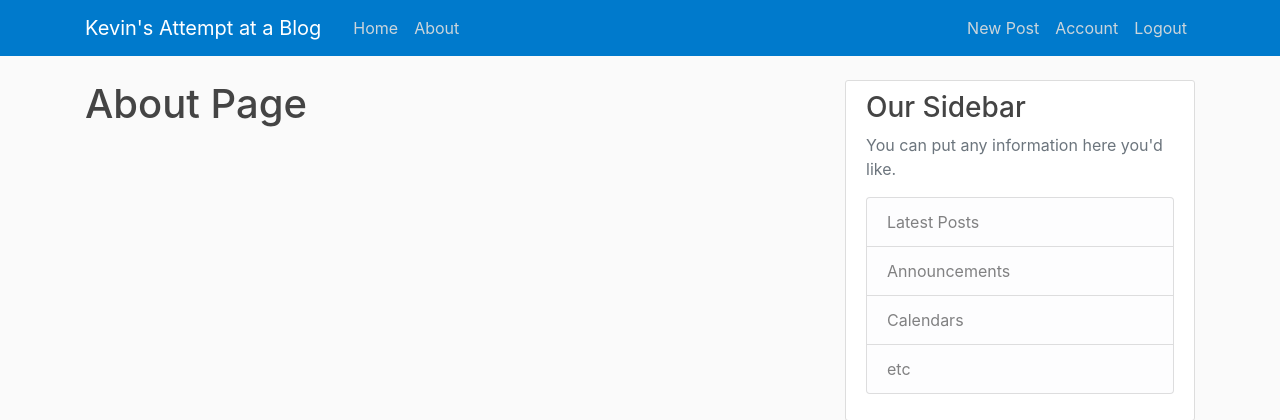
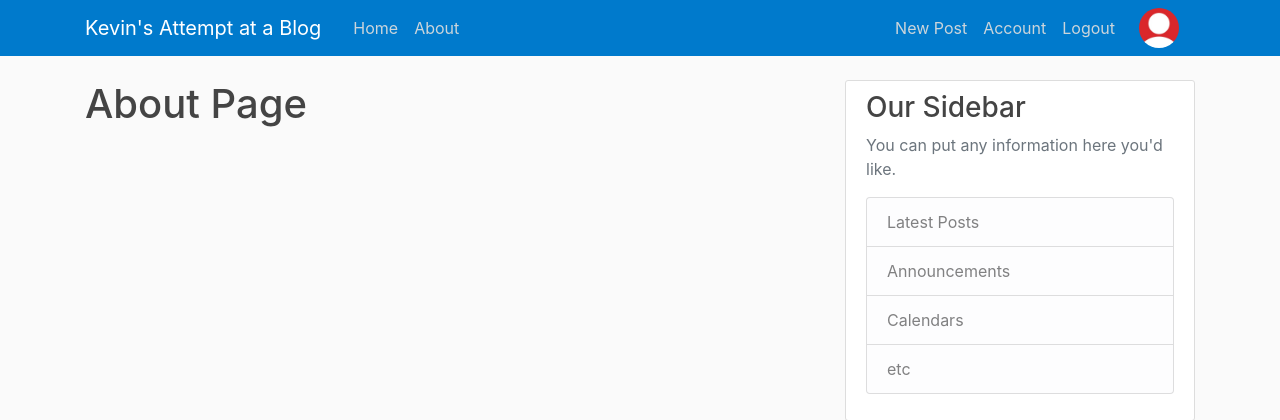
Before and after one commit to kevinhamlin/flask_project, a Flask app: page /about in a window 1280 px wide. Shown: the top 420 px of the page. Run offline with Flask 2, Linux system fonts and the light colour scheme; the visitor is signed in with stand-in values (Sample User, id 1); data comes from the database, SQL or seed files in the repository; some libraries are stand-ins or nearby versions.

Commit message:
added profile pics to far right of nav bar on every page.

```diff
--- a/main/templates/layout.html
+++ b/main/templates/layout.html
@@ -33,6 +33,7 @@
                     <a class="nav-item nav-link" href="{{ url_for('create_post') }}">New Post</a>
                     <a class="nav-item nav-link" href="{{ url_for('account') }}">Account</a>
                     <a class="nav-item nav-link" href="{{ url_for('logout') }}">Logout</a>
+                    <img class="rounded-circle article-img-sm" width="50" height="50" src="{{url_for('static', filename='profile_pictures/' + current_user.image_file) }}">
                 {% else %}
                   <a class="nav-item nav-link" href="{{ url_for('login') }}">Login</a>
                   <a class="nav-item nav-link" href="{{ url_for('register') }}">Register</a>
```
